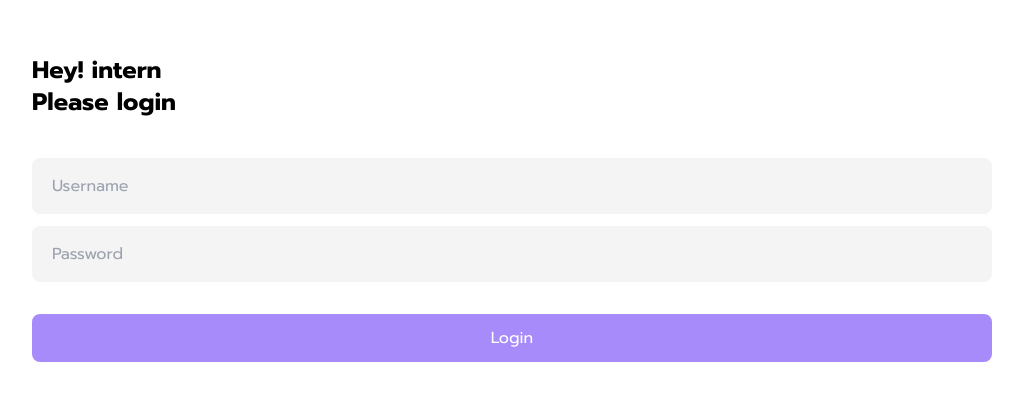
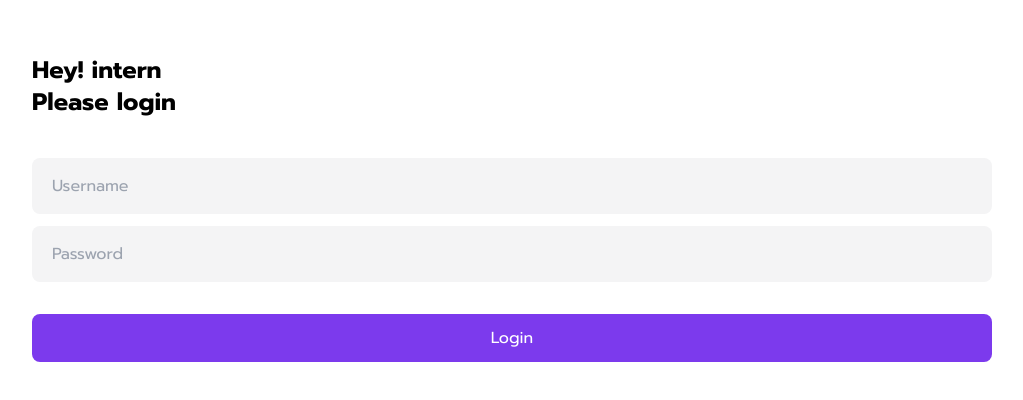
Before and after one commit to slapexs/intern-daily, a React (Vite) app: page /login in a window 1280 px wide. Shown: the part 192-592 px from the top of the page, without its empty margins (128-1151 px from the left). Built offline with nearby package versions, Linux system fonts and the light colour scheme.

Commit message:
:lipstick: Change bg color button login

```diff
--- a/src/pages/Login.tsx
+++ b/src/pages/Login.tsx
@@ -71,7 +71,7 @@ const Login: FC = () => {
 								type="submit"
 								id="btn-login"
 								name="btn-login"
-								className="bg-violet-400 rounded-lg w-full py-3 text-white mt-5"
+								className="bg-violet-600 rounded-lg w-full py-3 text-white mt-5"
 							>
 								Login
 							</button>
```
